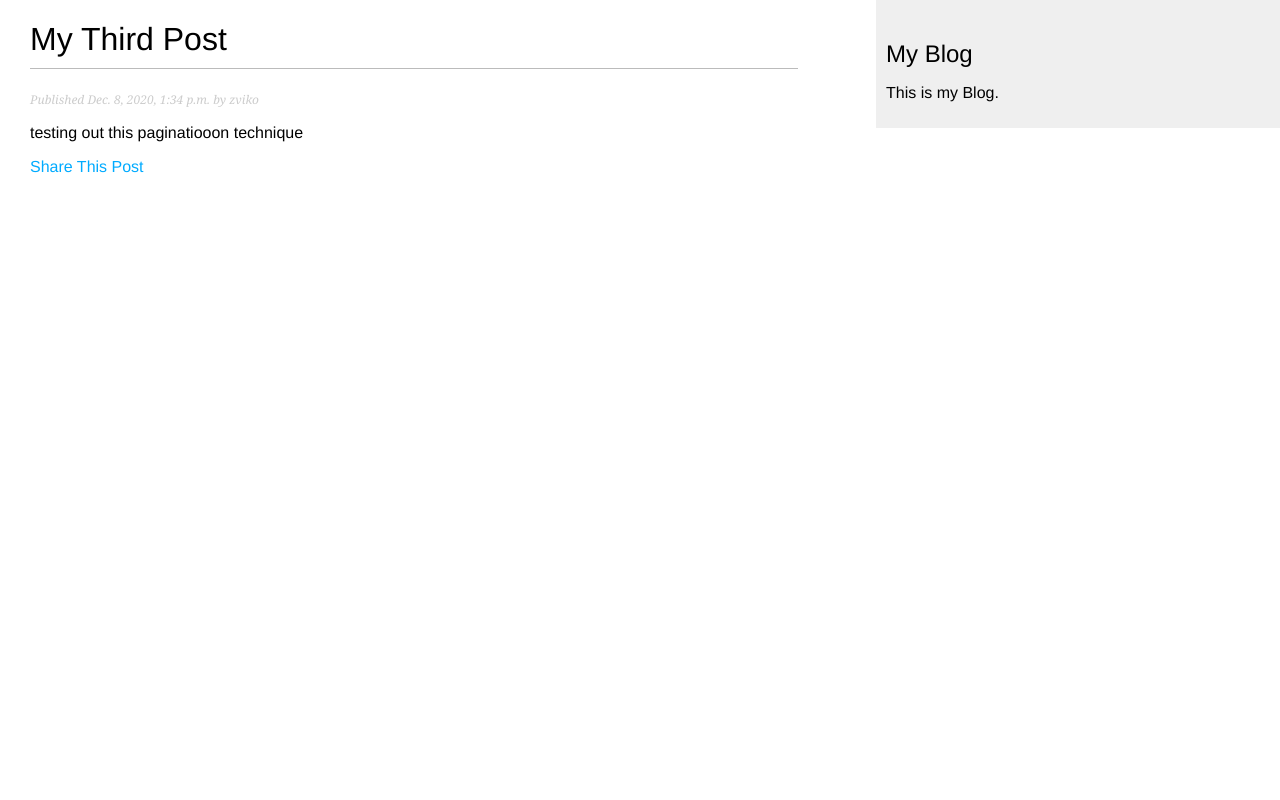
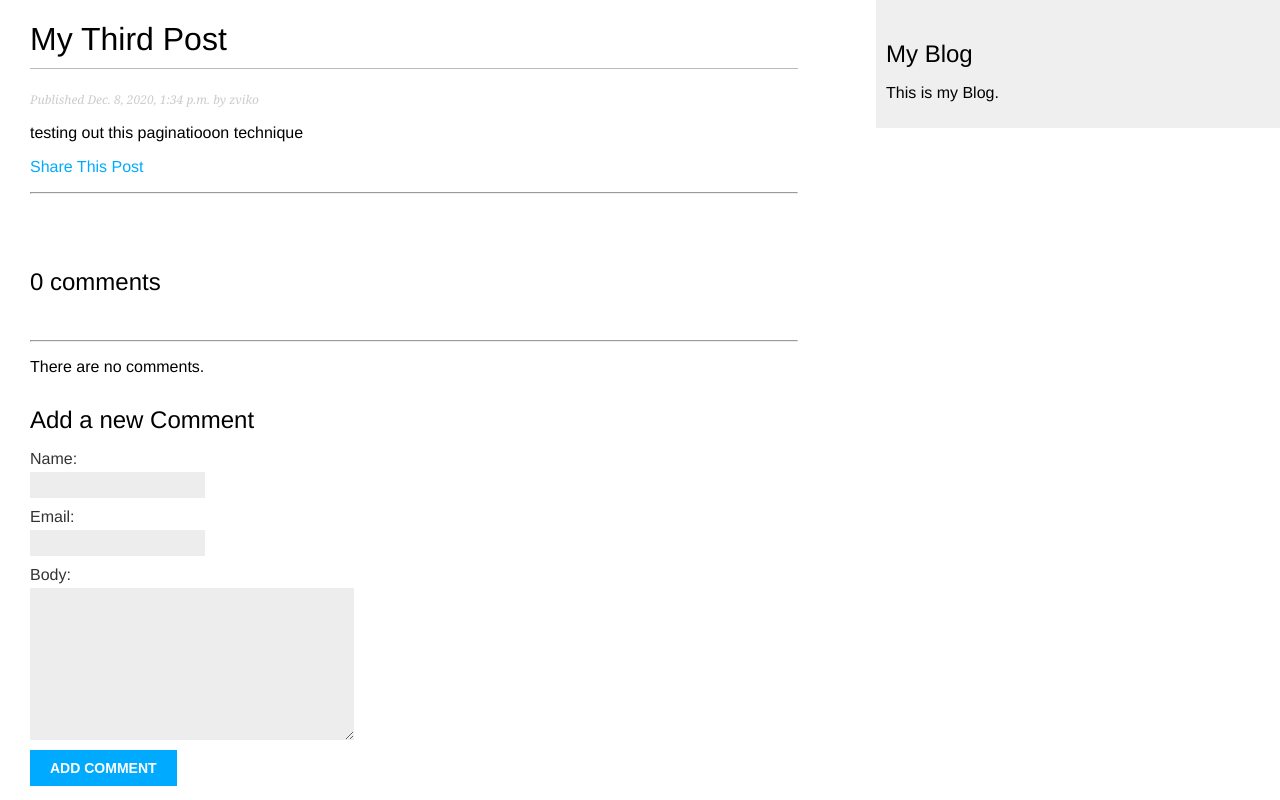
Before and after one commit to KasvDollaer/BLOG, a Django app: a page that uses mysite/blog/templates/blog/post/detail.html in a window 1280 px wide. Run offline with Django 3.2, Linux system fonts and the light colour scheme; data comes from the database, SQL or seed files in the repository; both versions use the stored data as it was after the commit.

Commit message:
Added comments functionality to my blog

```diff
--- a/mysite/blog/forms.py
+++ b/mysite/blog/forms.py
@@ -1,7 +1,11 @@
 from django import forms
-
+from .models import Comment
 class EmailPostForm(forms.Form):
     name = forms.CharField(max_length=25)
     email = forms.EmailField()
     to = forms.EmailField()
     comments = forms.CharField(required=False, widget=forms.Textarea)
+class CommentForm(forms.ModelForm):
+    class Meta:
+        model = Comment
+        fields = ('name', 'email', 'body')
--- a/mysite/blog/models.py
+++ b/mysite/blog/models.py
@@ -32,3 +32,17 @@ class Post(models.Model):
     published = PublishedManager()
     def get_absolute_url(self):
         return reverse('blog:post_detail', args=[self.publish.year, self.publish.month, self.publish.day, self.slug])
+class Comment(models.Model):
+    post = models.ForeignKey(Post, on_delete=models.CASCADE, related_name='comments')
+    name = models.CharField(max_length=80)
+    email = models.EmailField()
+    body = models.TextField()
+    created = models.DateTimeField(auto_now_add=True)
+    updated = models.DateTimeField(auto_now_add=True)
+    active = models.BooleanField(default=True)
+
+    class Meta:
+        ordering = ('created',)
+
+    def __str__(self):
+        return f'Comment by {self.name} on {self.post}'
--- a/mysite/blog/templates/blog/post/detail.html
+++ b/mysite/blog/templates/blog/post/detail.html
@@ -9,5 +9,39 @@
     <p>
         <a href="{% url 'blog:post_share' post.id %}">Share This Post</a>
     </p>
+    <div>
+        <hr>
+        <br>
+        <br>
+        {% with comments.count as total_comments %}
+        <h2>
+        {{total_comments}} comment{{total_comments|pluralize}}
 
+        </h2>
+        {% endwith %}
+        <br>
+        <br>
+        <hr>
+    </div>
+    {% for comment in comments %}
+    <div class="comment">
+        <p class="info">
+            Comment {{ forloop.counter }} by {{ comment.name }}
+            {{ comment.created }}
+        </p>
+        {{ comment.body|linebreaks }}
+    </div>
+    {% empty %}
+    <p>There are no comments.</p>
+    {% endfor %}
+    {% if new_comment %}
+        <h2>Your comment has been added.</h2>
+    {% else %}
+        <h2>Add a new Comment</h2>
+        <form method="post">
+            {{ comment_form.as_p }}
+            {% csrf_token %}
+            <p><input type="submit" value="Add Comment"</p>
+        </form>
+    {% endif %}
 {% endblock %}
--- a/mysite/blog/views.py
+++ b/mysite/blog/views.py
@@ -1,8 +1,8 @@
 from django.shortcuts import render, get_object_or_404
-from django.core.paginator import Paginator, EmptyPage, PageNotAnInteger
+# from django.core.paginator import Paginator, EmptyPage, PageNotAnInteger
 from django.views.generic import ListView
-from .models import Post
-from .forms import EmailPostForm
+from .models import Post, Comment
+from .forms import EmailPostForm, CommentForm
 from django.core.mail import send_mail
 
 
@@ -34,7 +34,24 @@ def post_detail(request, year, month, day, post):
                              publish__year=year,
                              publish__month=month,
                              publish__day=day)
-    return render(request, 'blog/post/detail.html', {'post': post})
+    #list of active comments for this post
+    comments = post.comments.filter(active=True)
+
+    new_comment = None
+
+    if request.method == 'POST':
+        #a comment was posted
+        comment_form = CommentForm(data=request.POST)
+        if comment_form.is_valid():
+            #create comment object but dont save to database yet
+            new_comment = comment_form.save(commit=False)
+            #assign the current post to the comment
+            new_comment.post = post
+            #save the comment to the database
+            new_comment.save()
+    else:
+        comment_form = CommentForm()
+    return render(request, 'blog/post/detail.html', {'post': post, 'comments': comments, 'new_comment': new_comment, 'comment_form':comment_form})
 
 def post_share(request, post_id):
     #retrieve post by id
```
Also changed, not shown: mysite/blog/admin.py (+6 -1 lines), mysite/blog/migrations/0002_comment.py (added), mysite/db.sqlite3.
